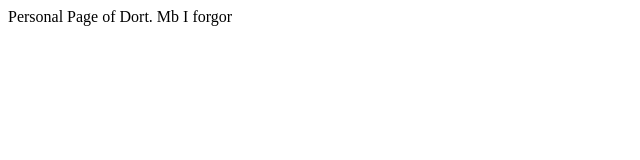
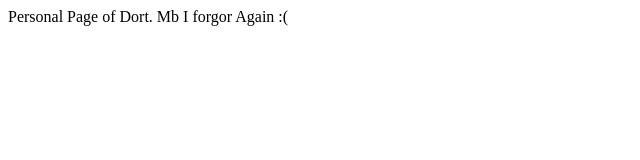
Before and after one commit to Duarte20002/Duarte20002.github.io, a plain HTML site: page index.html in a window 1280 px wide. Shown: the full height of the page, 0-640 px from the left. Drawn offline with Linux system fonts and the light colour scheme.

Commit message:
Update index.html

```diff
--- a/index.html
+++ b/index.html
@@ -8,5 +8,6 @@
 <body>
     Personal Page of Dort.
     Mb I forgor
+    Again :(
 </body>
 </html>
```
